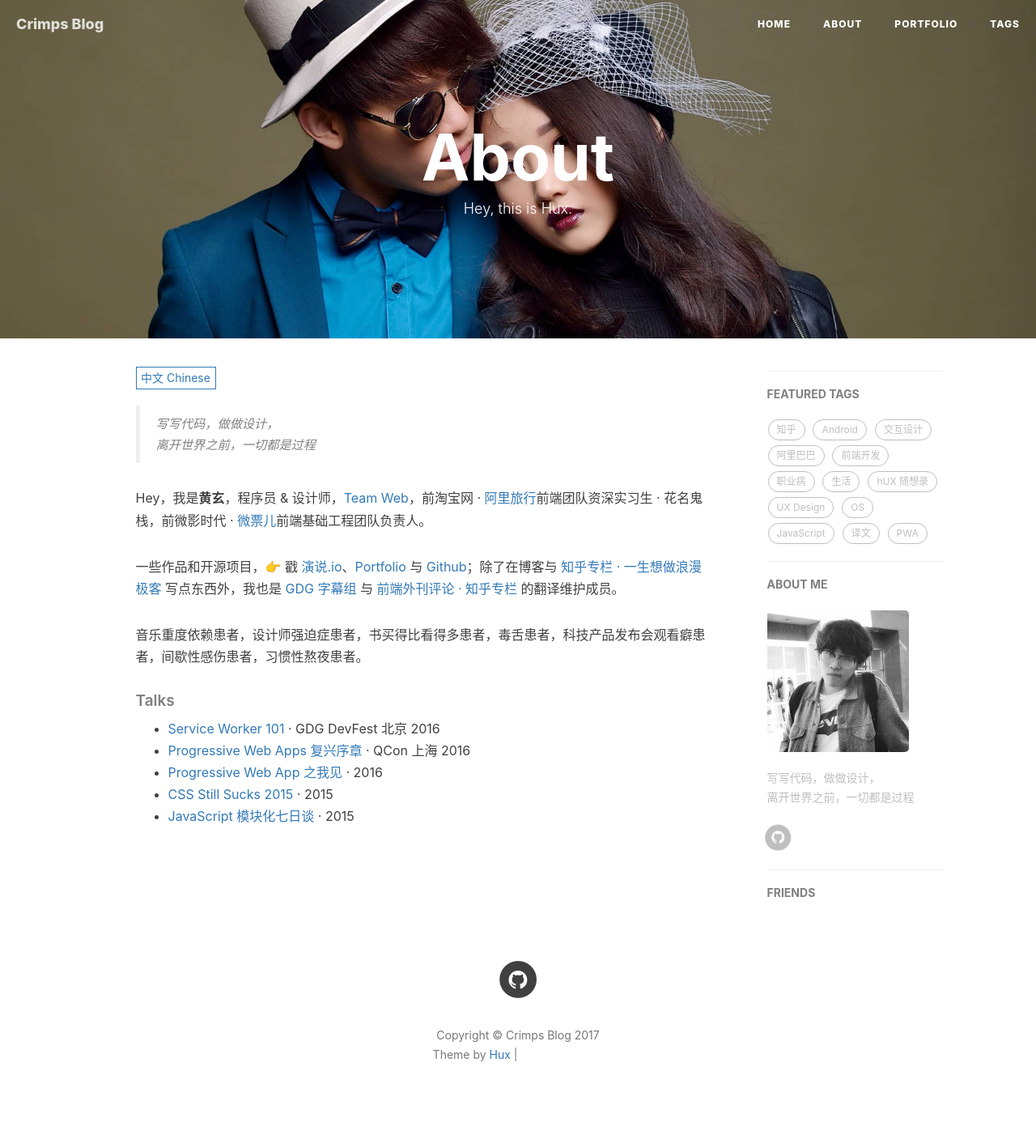
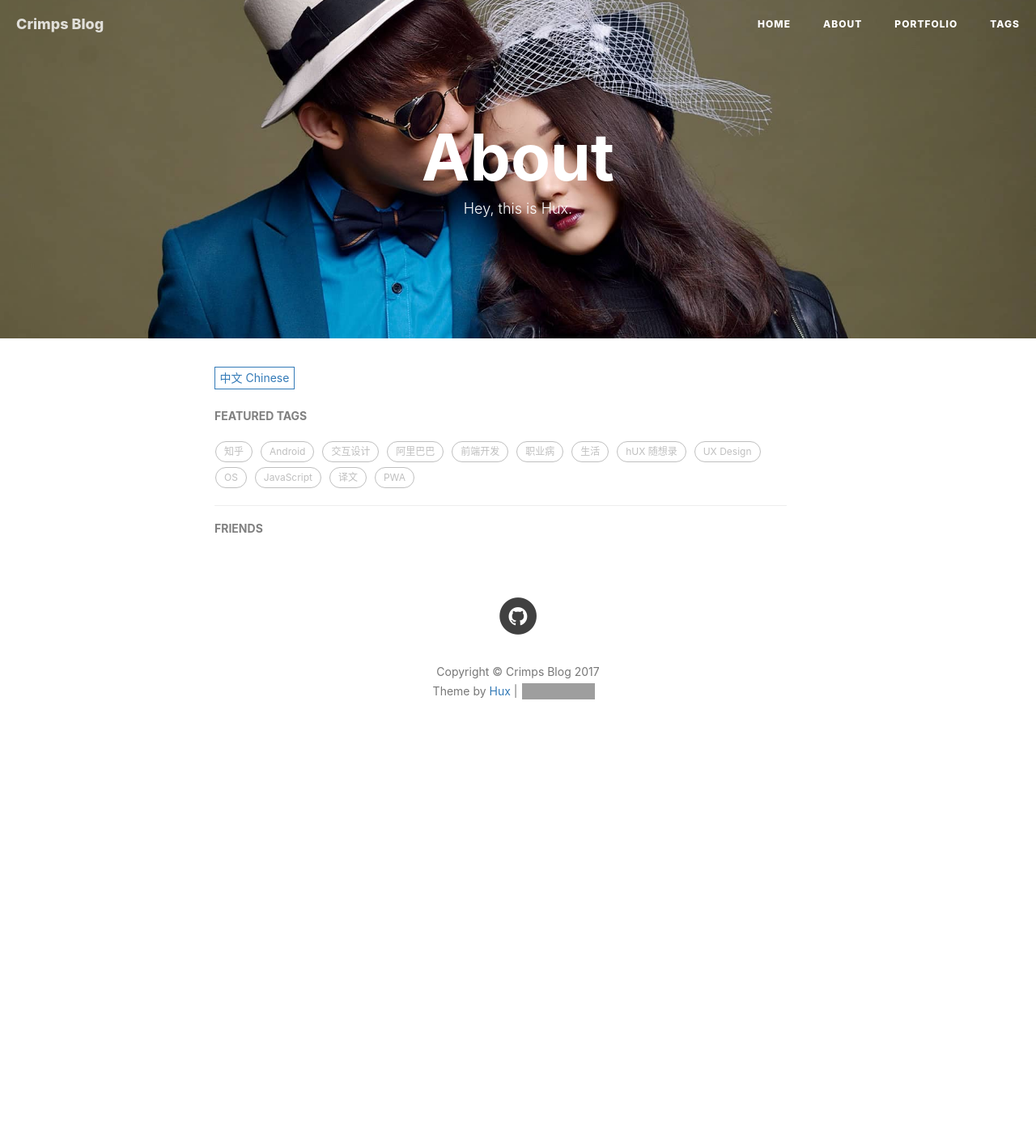
Before and after one commit to crimps/crimps.github.io, a Jekyll site: the page built from about.html, in a window 1280 px wide. Shown: the whole page at 81% size. Built offline with Jekyll 4.4.1, drawn with Linux system fonts in a browser that asks for light colours; nearby versions of some CDN libraries; comment, search, counter and statistics services are not loaded; after the commit the page ends 958 px from its top, so only the background shows below that; grey boxes are pictures that could not be loaded.

Commit message:
配置变更

```diff
--- a/_config.yml
+++ b/_config.yml
@@ -53,7 +53,7 @@
 # Duoshuo settings
 #duoshuo_username: huxblog
 # Share component is depend on Comment so we can NOT use share only.
-duoshuo_share: true                     # set to false if you want to use Comment without Sharing
+#duoshuo_share: true                     # set to false if you want to use Comment without Sharing
 
 
 
@@ -69,7 +69,7 @@
 
 
 # Sidebar settings
-sidebar: true                           # whether or not using Sidebar.
+sidebar: false                           # whether or not using Sidebar.
 sidebar-about-description: "写写代码，做做设计，<br>离开世界之前，一切都是过程"
 sidebar-avatar: /img/avatar-hux.jpg      # use absolute URL, seeing it's used in both `/` and `/about/`
 
--- a/about.html
+++ b/about.html
@@ -15,7 +15,7 @@
 <div class="zh post-container">
 
     <!--copied from markdown -->
-    <blockquote><p>写写代码，做做设计，<br>
+    <!--<blockquote><p>写写代码，做做设计，<br>
     离开世界之前，一切都是过程</p></blockquote>
 
     <p>Hey，我是<strong>黄玄</strong>，程序员 &amp; 设计师，<a href="https://medium.com/ben-and-dion/team-web-3315aa447fb2#.359a9c6cl">Team Web</a>，前淘宝网 · <a href="http://alitrip.com">阿里旅行</a>前端团队资深实习生 · 花名鬼栈，前微影时代 · <a href="http://www.wepiao.com/?r=movie">微票儿</a>前端基础工程团队负责人。</p>
@@ -31,12 +31,12 @@
     <li><a href="//huangxuan.me/2016/06/05/pwa-in-my-pov/">Progressive Web App 之我见</a> · 2016</li>
     <li><a href="//huangxuan.me/2015/12/28/css-sucks-2015/">CSS Still Sucks 2015</a> · 2015</li>
     <li><a href="//huangxuan.me/2015/07/09/js-module-7day/">JavaScript 模块化七日谈</a> · 2015</li>
-    </ul>
+    </ul>-->
 </div>
 
 <!-- English Version -->
 <div class="en post-container">
-    <blockquote><p>Yet another Web Developer. <br>
+    <!--<blockquote><p>Yet another Web Developer. <br>
     Yet another Life-long Designer.</p></blockquote>
 
     <p>Hi, I am <strong>Huang Xuan(黄玄)</strong>，you can call me <strong>Hux</strong>. I'm an engineer &amp; a designer who loves to build software such as <a href="http://yanshuo.io">Yanshuo.io (on Desktop)</a> and more (👉 <a href="/portfolio">Portfolio</a> and <a href="http://github.com/huxpro">Github</a>). I studied Digital Media Art and graduated from <a href="https://en.wikipedia.org/wiki/Communication_University_of_China">Communication University of China</a> in 2016.</p>
@@ -53,7 +53,7 @@
     <li><a href="//huangxuan.me/2016/06/05/pwa-in-my-pov/" title="Progressive Web App in my point of view">Progressive Web App in my POV</a> · 2016</li>
     <li><a href="//huangxuan.me/2015/12/28/css-sucks-2015/" title="CSS Still Sucks 2015 - and how we work around it">CSS Still Sucks 2015</a> · 2015</li>
     <li><a href="//huangxuan.me/2015/07/09/js-module-7day/">JavaScript Modularization Journey</a> · 2015</li>
-    </ul>
+    </ul>-->
 </div>
 
 <!-- Handle Language Change -->
```
